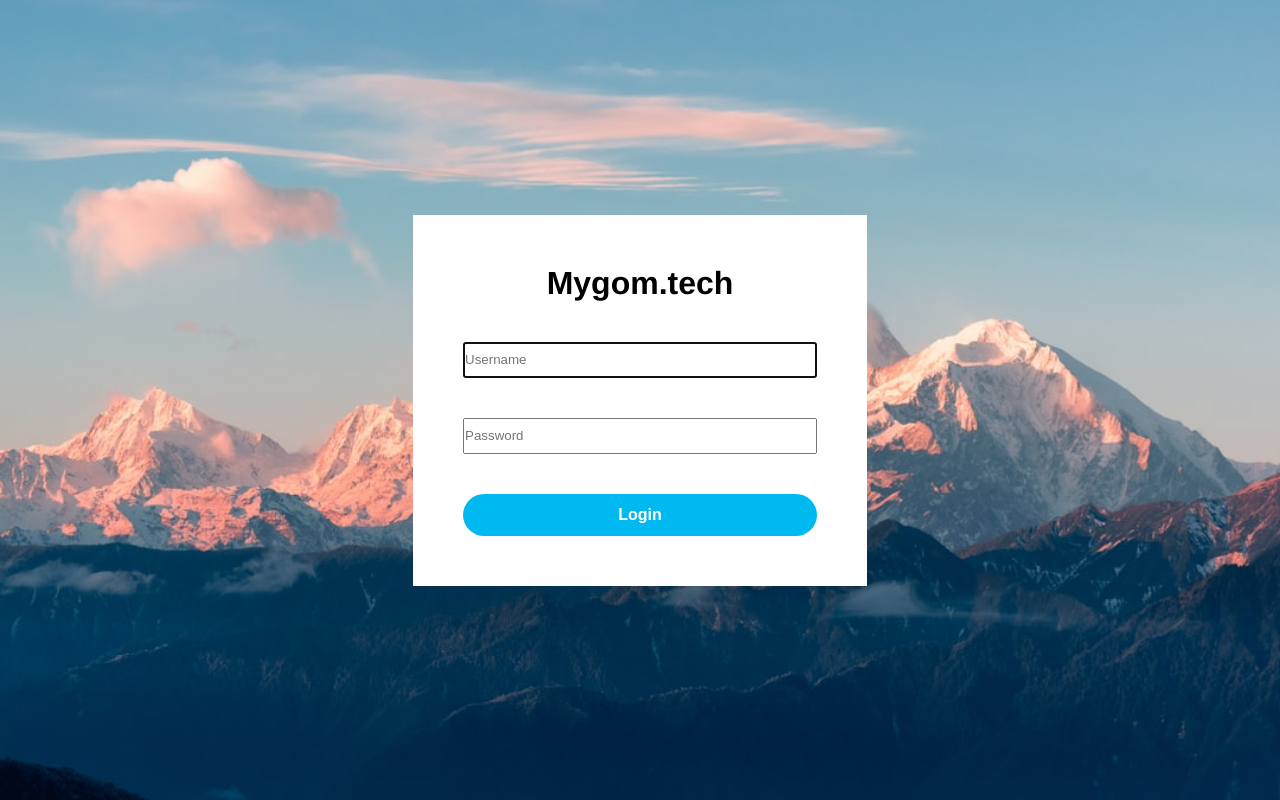
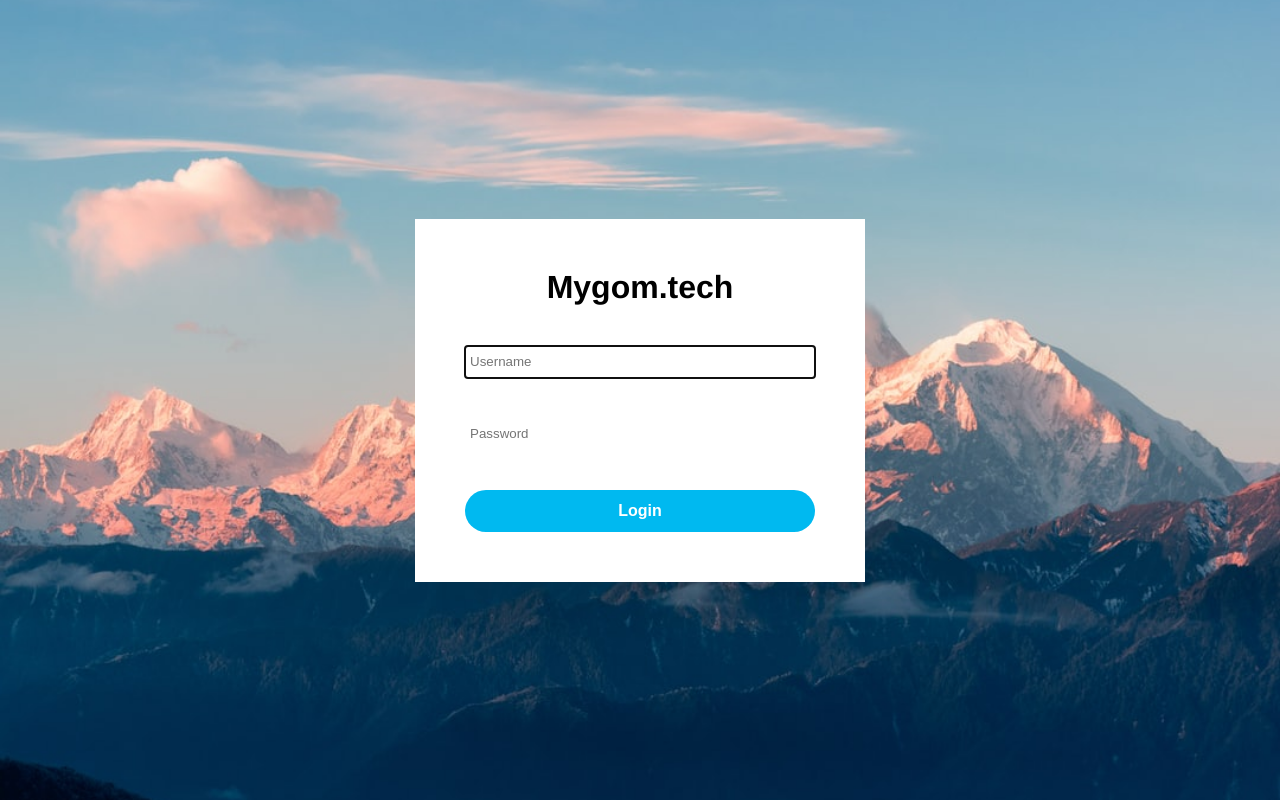
Before and after one commit to YauheniMel/fix-bugs, a React app: page /login in a window 1280 px wide. Built offline with nearby package versions, Linux system fonts and the light colour scheme.

Commit message:
refactor: Update style modal window

```diff
--- a/src/style/styles.scss
+++ b/src/style/styles.scss
@@ -5,6 +5,7 @@
 * {
   margin: 0;
   padding: 0;
+  box-sizing: border-box;
 }
 
 html,
@@ -22,6 +23,8 @@ body,
 
 input {
   height: 32px;
+  border: 0;
+  padding-left: 5px;
 }
 
 button {
@@ -52,4 +55,13 @@ button {
   left: 50%;
   top: 50%;
   transform: translate(-50%, -50%);
+
+  form {
+    width: 100%;
+    margin-top: 10px;
+  }
+
+  input {
+    width: 100%;
+  }
 }
```
